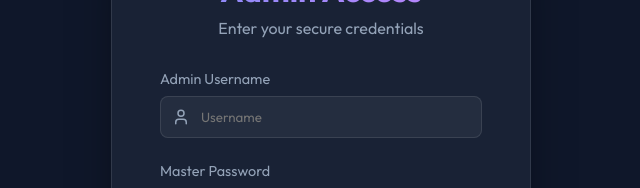
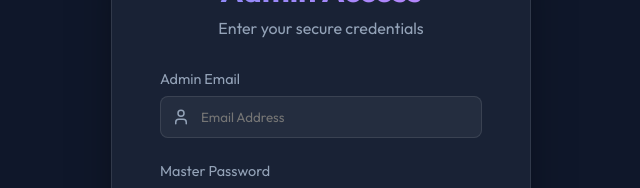
Before and after one commit to surendar200611-spec/CRM, a React (Vite) app in the folder client/: page /login in a window 1280 px wide. Shown: the part 233-421 px from the top of the page, without its empty margins (319-959 px from the left). Built offline with nearby package versions, Linux system fonts and the light colour scheme; no server answers.

Commit message:
Update authentication to use Firebase and restrict admin access

```diff
--- a/client/src/App.jsx
+++ b/client/src/App.jsx
@@ -5,15 +5,25 @@ import Dashboard from './pages/Dashboard';
 import AddLead from './pages/AddLead';
 import Login from './pages/Login';
 
+import { auth } from './firebase';
+import { onAuthStateChanged } from 'firebase/auth';
+
 function App() {
   const [isAuthenticated, setIsAuthenticated] = useState(false);
   const [loading, setLoading] = useState(true);
   const [activeTab, setActiveTab] = useState('dashboard');
 
   useEffect(() => {
-    const authStatus = localStorage.getItem('crm_authenticated') === 'true';
-    setIsAuthenticated(authStatus);
-    setLoading(false);
+    const unsubscribe = onAuthStateChanged(auth, (user) => {
+      if (user && user.email === 'surendar110833@gmail.com') {
+        setIsAuthenticated(true);
+      } else {
+        setIsAuthenticated(false);
+      }
+      setLoading(false);
+    });
+
+    return () => unsubscribe();
   }, []);
 
   if (loading) return (
--- a/client/src/components/Sidebar.jsx
+++ b/client/src/components/Sidebar.jsx
@@ -1,13 +1,20 @@
 import { LayoutDashboard, UserPlus, LogOut, User } from 'lucide-react';
 import { useNavigate } from 'react-router-dom';
+import { auth } from '../firebase';
+import { signOut } from 'firebase/auth';
 
 const Sidebar = ({ activeTab, setActiveTab }) => {
   const navigate = useNavigate();
 
-  const handleLogout = () => {
-    localStorage.removeItem('crm_authenticated');
-    localStorage.removeItem('crm_user');
-    window.location.href = '/login';
+  const handleLogout = async () => {
+    try {
+      await signOut(auth);
+      localStorage.removeItem('crm_authenticated');
+      localStorage.removeItem('crm_user');
+      window.location.href = '/login';
+    } catch (error) {
+      console.error("Logout error:", error);
+    }
   };
 
   return (
--- a/client/src/pages/Login.jsx
+++ b/client/src/pages/Login.jsx
@@ -2,31 +2,37 @@ import React, { useState } from 'react';
 import { useNavigate } from 'react-router-dom';
 import { Lock, User, Loader2 } from 'lucide-react';
 import { motion } from 'framer-motion';
+import { signInWithEmailAndPassword } from 'firebase/auth';
+import { auth } from '../firebase';
 
 const Login = ({ onLogin }) => {
-  const [username, setUsername] = useState('');
+  const [email, setEmail] = useState('');
   const [password, setPassword] = useState('');
   const [loading, setLoading] = useState(false);
   const [error, setError] = useState('');
   const navigate = useNavigate();
 
-  const handleLogin = (e) => {
+  const handleLogin = async (e) => {
     e.preventDefault();
     setLoading(true);
     setError('');
 
-    // Hardcoded credentials check
-    setTimeout(() => {
-      if (username === 'surendar' && password === 'sure2006@') {
+    if (email !== 'surendar110833@gmail.com') {
+      setError('Access Denied: Only authorized admin email can login.');
+      setLoading(false);
+      return;
+    }
+
+    try {
+      await signInWithEmailAndPassword(auth, email, password);
       localStorage.setItem('crm_authenticated', 'true');
       localStorage.setItem('crm_user', 'Surendar');
       if (onLogin) onLogin();
       navigate('/');
-      } else {
+    } catch (err) {
       setError('Invalid admin credentials. Please try again.');
       setLoading(false);
     }
-    }, 800);
   };
 
   return (
@@ -74,14 +80,14 @@ const Login = ({ onLogin }) => {
 
         <form onSubmit={handleLogin}>
           <div className="input-group">
-            <label>Admin Username</label>
+            <label>Admin Email</label>
             <div style={{ position: 'relative' }}>
               <User style={{ position: 'absolute', left: '12px', top: '12px', color: 'var(--text-muted)' }} size={18} />
               <input
-                type="text"
-                placeholder="Username"
-                value={username}
-                onChange={(e) => setUsername(e.target.value)}
+                type="email"
+                placeholder="Email Address"
+                value={email}
+                onChange={(e) => setEmail(e.target.value)}
                 style={{ paddingLeft: '40px' }}
                 required
               />
```
Lines whose indentation alone changed are shown as unchanged.
